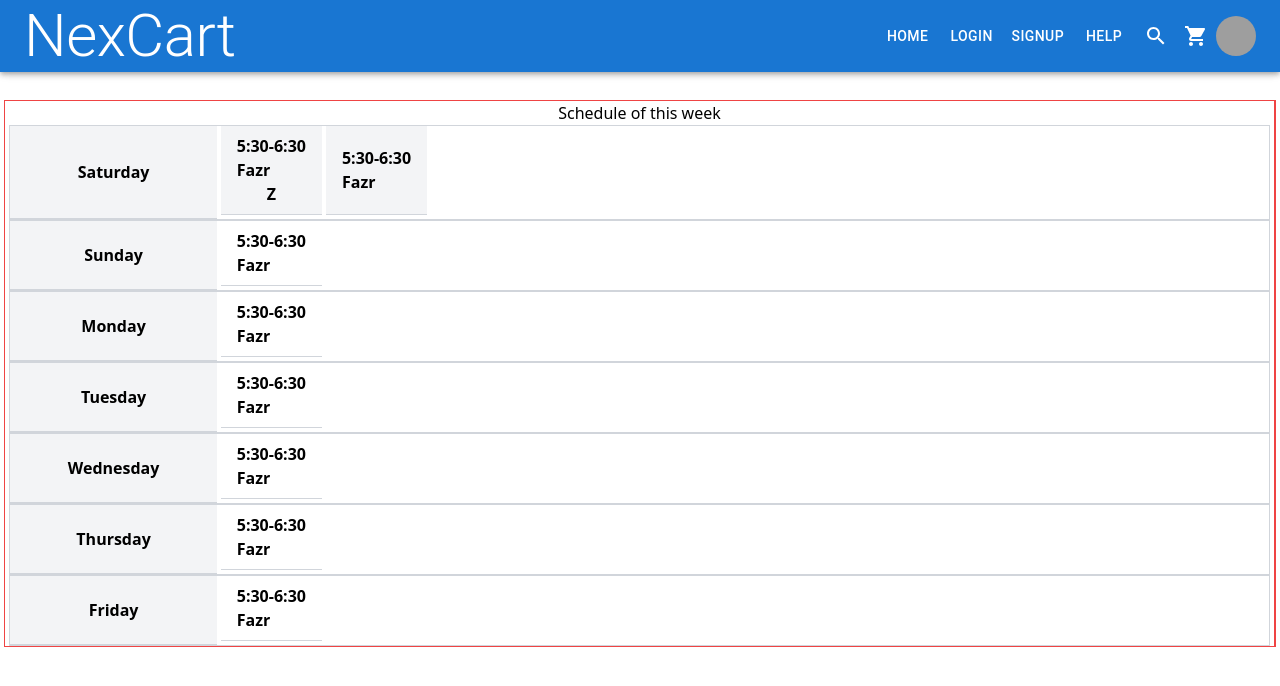
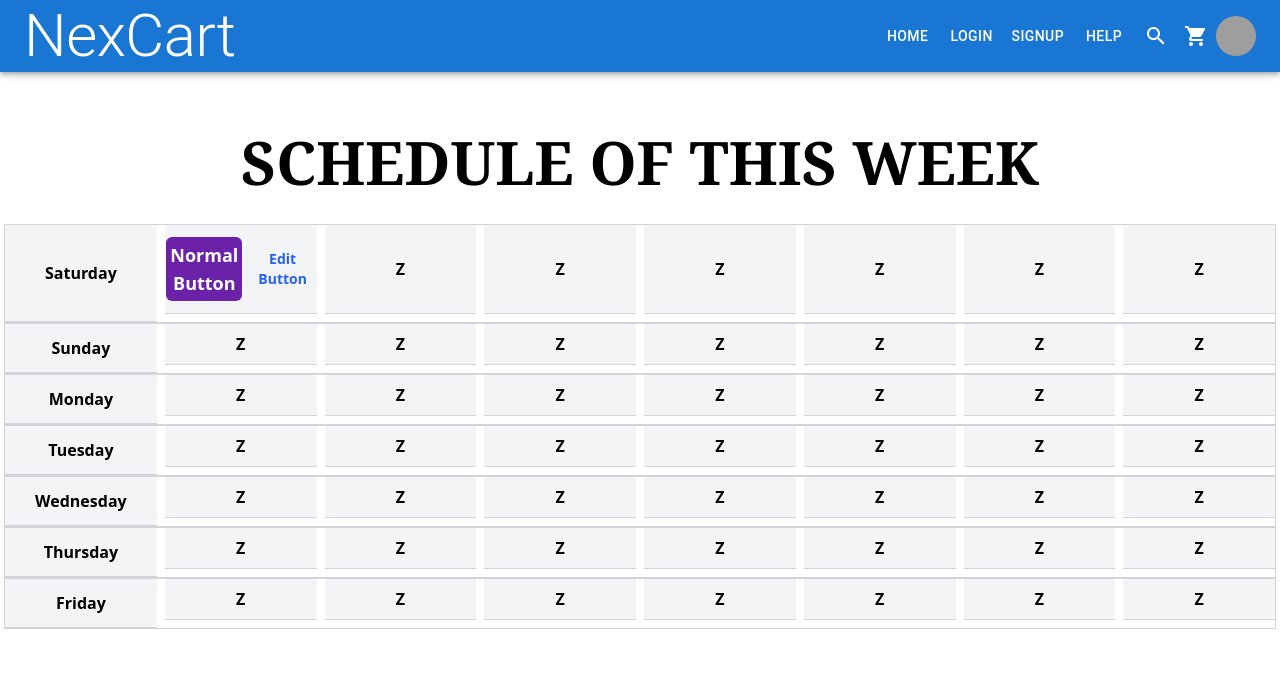
Before and after one commit to ZMHossain/digital-image-shop, a React (Create React App) app in the folder frontend/: page /weeklyroutine in a window 1280 px wide. Shown: the top 686 px of the page. Built offline with nearby package versions, Linux system fonts and the light colour scheme; grey boxes are pictures that could not be loaded.

Commit message:
updated weekly routine

```diff
--- a/frontend/src/pages/WeeklyRouitine.js
+++ b/frontend/src/pages/WeeklyRouitine.js
@@ -1,75 +1,223 @@
-import React from "react";
+import React, { useState } from "react";
 
 const WeeklyRouitine = () => {
+  const [buttonText, setButtonText] = useState("Normal Button");
+  const [isEditing, setIsEditing] = useState(false);
+  const [isModalOpen, setIsModalOpen] = useState(false);
+  const [task, setTask] = useState("Normal Button");
+  const handleEdit = () => {
+    setIsEditing(!isEditing);
+  };
+  const handleTextChange = (e) => {
+    setButtonText(e.target.value);
+  };
   return (
-    <div className="m-1 border border-red-500 border-r-2 flex flex-col justify-center items-center ">
-      Schedule of this week
-      <div class="grid grid-cols-12 gap-1 border border-gray-300">
-        <div class="col-span-2 row-span-2  font-bold bg-gray-100 px-4 py-2 border-b border-gray-300 flex flex-col justify-center items-center">
+    <div className="m-1  flex flex-col justify-center items-center ">
+      <h1 className=" font-extrabold font-serif p-8 text-6xl">
+        SCHEDULE OF THIS WEEK
+      </h1>
+      <div class="grid grid-cols-8 gap-2 w-full max-w-7xl border border-gray-300">
+        <div class="col-span-1 row-span-2  font-bold bg-gray-100 px-4 py-2 border-b border-gray-300 flex flex-col justify-center items-center">
           Saturday
         </div>
+        <div class="font-bold px-4 py-2 border-b bg-gray-100 flex  justify-center items-center border-gray-300">
+          {isEditing ? (
+            <input
+              type="text"
+              value={buttonText}
+              onChange={handleTextChange}
+              className="border border-gray-300 rounded px-4 py-2"
+            />
+          ) : (
+            <button
+              className=" bg-purple-800 text-white text-lg
+          rounded-md p-1 m-1  hover:bg-purple-900"
+            >
+              {buttonText}
+            </button>
+          )}
+
+          <button
+            onClick={handleEdit}
+            className=" text-blue-600 text-sm
+          rounded-md p-1 m-2  hover:text-purple-900 transition-transform duration-200 active:scale-95"
+          >
+            {isEditing ? "Finish Editing" : "Edit Button"}
+          </button>
+        </div>
         <div class="font-bold px-4 py-2 border-b bg-gray-100 flex flex-col justify-center items-center border-gray-300">
-          5:30-6:30 <br />
-          Fazr
+          <button>Z</button>
+        </div>{" "}
+        <div class="font-bold px-4 py-2 border-b bg-gray-100 flex flex-col justify-center items-center border-gray-300">
+          <button>Z</button>
+        </div>{" "}
+        <div class="font-bold px-4 py-2 border-b bg-gray-100 flex flex-col justify-center items-center border-gray-300">
+          <button>Z</button>
+        </div>{" "}
+        <div class="font-bold px-4 py-2 border-b bg-gray-100 flex flex-col justify-center items-center border-gray-300">
+          <button>Z</button>
+        </div>{" "}
+        <div class="font-bold px-4 py-2 border-b bg-gray-100 flex flex-col justify-center items-center border-gray-300">
           <button>Z</button>
         </div>
         <div class="font-bold px-4 py-2 border-b bg-gray-100 flex flex-col justify-center items-center border-gray-300">
-          5:30-6:30 <br />
-          Fazr
+          <button>Z</button>
         </div>
       </div>
-      <div class="grid grid-cols-12 gap-1 border border-gray-300">
-        <div class="col-span-2 row-span-2  font-bold bg-gray-100 px-4 py-2 border-b border-gray-300 flex flex-col justify-center items-center">
+      <div class="grid grid-cols-8 gap-2 w-full max-w-7xl border border-gray-300">
+        <div class="col-span-1 row-span-2  font-bold bg-gray-100 px-4 py-2 border-b border-gray-300 flex flex-col justify-center items-center">
           Sunday
         </div>
-        <div class="font-bold px-4 py-2 border-b flex flex-col justify-center items-center border-gray-300">
-          5:30-6:30 <br />
-          Fazr
+        <div class="font-bold px-4 py-2 border-b bg-gray-100 flex flex-col justify-center items-center border-gray-300">
+          <button>Z</button>
         </div>
-      </div>
-      <div class="grid grid-cols-12 gap-1 border border-gray-300">
-        <div class="col-span-2 row-span-2  font-bold bg-gray-100 px-4 py-2 border-b border-gray-300 flex flex-col justify-center items-center">
+        <div class="font-bold px-4 py-2 border-b bg-gray-100 flex flex-col justify-center items-center border-gray-300">
+          <button>Z</button>
+        </div>{" "}
+        <div class="font-bold px-4 py-2 border-b bg-gray-100 flex flex-col justify-center items-center border-gray-300">
+          <button>Z</button>
+        </div>{" "}
+        <div class="font-bold px-4 py-2 border-b bg-gray-100 flex flex-col justify-center items-center border-gray-300">
+          <button>Z</button>
+        </div>{" "}
+        <div class="font-bold px-4 py-2 border-b bg-gray-100 flex flex-col justify-center items-center border-gray-300">
+          <button>Z</button>
+        </div>{" "}
+        <div class="font-bold px-4 py-2 border-b bg-gray-100 flex flex-col justify-center items-center border-gray-300">
+          <button>Z</button>
+        </div>
+        <div class="font-bold px-4 py-2 border-b bg-gray-100 flex flex-col justify-center items-center border-gray-300">
+          <button>Z</button>
+        </div>
+      </div>{" "}
+      <div class="grid grid-cols-8 gap-2 w-full max-w-7xl border border-gray-300">
+        <div class="col-span-1 row-span-2  font-bold bg-gray-100 px-4 py-2 border-b border-gray-300 flex flex-col justify-center items-center">
           Monday
         </div>
-        <div class="font-bold px-4 py-2 border-b flex flex-col justify-center items-center border-gray-300">
-          5:30-6:30 <br />
-          Fazr
+        <div class="font-bold px-4 py-2 border-b bg-gray-100 flex flex-col justify-center items-center border-gray-300">
+          <button>Z</button>
         </div>
-      </div>
-      <div class="grid grid-cols-12 gap-1 border border-gray-300">
-        <div class="col-span-2 row-span-2  font-bold bg-gray-100 px-4 py-2 border-b border-gray-300 flex flex-col justify-center items-center">
+        <div class="font-bold px-4 py-2 border-b bg-gray-100 flex flex-col justify-center items-center border-gray-300">
+          <button>Z</button>
+        </div>{" "}
+        <div class="font-bold px-4 py-2 border-b bg-gray-100 flex flex-col justify-center items-center border-gray-300">
+          <button>Z</button>
+        </div>{" "}
+        <div class="font-bold px-4 py-2 border-b bg-gray-100 flex flex-col justify-center items-center border-gray-300">
+          <button>Z</button>
+        </div>{" "}
+        <div class="font-bold px-4 py-2 border-b bg-gray-100 flex flex-col justify-center items-center border-gray-300">
+          <button>Z</button>
+        </div>{" "}
+        <div class="font-bold px-4 py-2 border-b bg-gray-100 flex flex-col justify-center items-center border-gray-300">
+          <button>Z</button>
+        </div>
+        <div class="font-bold px-4 py-2 border-b bg-gray-100 flex flex-col justify-center items-center border-gray-300">
+          <button>Z</button>
+        </div>
+      </div>{" "}
+      <div class="grid grid-cols-8 gap-2 w-full max-w-7xl border border-gray-300">
+        <div class="col-span-1 row-span-2  font-bold bg-gray-100 px-4 py-2 border-b border-gray-300 flex flex-col justify-center items-center">
           Tuesday
         </div>
-        <div class="font-bold px-4 py-2 border-b flex flex-col justify-center items-center border-gray-300">
-          5:30-6:30 <br />
-          Fazr
+        <div class="font-bold px-4 py-2 border-b bg-gray-100 flex flex-col justify-center items-center border-gray-300">
+          <button>Z</button>
         </div>
-      </div>
-      <div class="grid grid-cols-12 gap-1 border border-gray-300">
-        <div class="col-span-2 row-span-2  font-bold bg-gray-100 px-4 py-2 border-b border-gray-300 flex flex-col justify-center items-center">
+        <div class="font-bold px-4 py-2 border-b bg-gray-100 flex flex-col justify-center items-center border-gray-300">
+          <button>Z</button>
+        </div>{" "}
+        <div class="font-bold px-4 py-2 border-b bg-gray-100 flex flex-col justify-center items-center border-gray-300">
+          <button>Z</button>
+        </div>{" "}
+        <div class="font-bold px-4 py-2 border-b bg-gray-100 flex flex-col justify-center items-center border-gray-300">
+          <button>Z</button>
+        </div>{" "}
+        <div class="font-bold px-4 py-2 border-b bg-gray-100 flex flex-col justify-center items-center border-gray-300">
+          <button>Z</button>
+        </div>{" "}
+        <div class="font-bold px-4 py-2 border-b bg-gray-100 flex flex-col justify-center items-center border-gray-300">
+          <button>Z</button>
+        </div>
+        <div class="font-bold px-4 py-2 border-b bg-gray-100 flex flex-col justify-center items-center border-gray-300">
+          <button>Z</button>
+        </div>
+      </div>{" "}
+      <div class="grid grid-cols-8 gap-2 w-full max-w-7xl border border-gray-300">
+        <div class="col-span-1 row-span-2  font-bold bg-gray-100 px-4 py-2 border-b border-gray-300 flex flex-col justify-center items-center">
           Wednesday
         </div>
-        <div class="font-bold px-4 py-2 border-b flex flex-col justify-center items-center border-gray-300">
-          5:30-6:30 <br />
-          Fazr
+        <div class="font-bold px-4 py-2 border-b bg-gray-100 flex flex-col justify-center items-center border-gray-300">
+          <button>Z</button>
         </div>
-      </div>
-      <div class="grid grid-cols-12 gap-1 border border-gray-300">
-        <div class="col-span-2 row-span-2  font-bold bg-gray-100 px-4 py-2 border-b border-gray-300 flex flex-col justify-center items-center">
+        <div class="font-bold px-4 py-2 border-b bg-gray-100 flex flex-col justify-center items-center border-gray-300">
+          <button>Z</button>
+        </div>{" "}
+        <div class="font-bold px-4 py-2 border-b bg-gray-100 flex flex-col justify-center items-center border-gray-300">
+          <button>Z</button>
+        </div>{" "}
+        <div class="font-bold px-4 py-2 border-b bg-gray-100 flex flex-col justify-center items-center border-gray-300">
+          <button>Z</button>
+        </div>{" "}
+        <div class="font-bold px-4 py-2 border-b bg-gray-100 flex flex-col justify-center items-center border-gray-300">
+          <button>Z</button>
+        </div>{" "}
+        <div class="font-bold px-4 py-2 border-b bg-gray-100 flex flex-col justify-center items-center border-gray-300">
+          <button>Z</button>
+        </div>
+        <div class="font-bold px-4 py-2 border-b bg-gray-100 flex flex-col justify-center items-center border-gray-300">
+          <button>Z</button>
+        </div>
+      </div>{" "}
+      <div class="grid grid-cols-8 gap-2 w-full max-w-7xl border border-gray-300">
+        <div class="col-span-1 row-span-2  font-bold bg-gray-100 px-4 py-2 border-b border-gray-300 flex flex-col justify-center items-center">
           Thursday
         </div>
-        <div class="font-bold px-4 py-2 border-b flex flex-col justify-center items-center border-gray-300">
-          5:30-6:30 <br />
-          Fazr
+        <div class="font-bold px-4 py-2 border-b bg-gray-100 flex flex-col justify-center items-center border-gray-300">
+          <button>Z</button>
         </div>
-      </div>
-      <div class="grid grid-cols-12 gap-1 border border-gray-300">
-        <div class="col-span-2 row-span-2  font-bold bg-gray-100 px-4 py-2 border-b border-gray-300 flex flex-col justify-center items-center">
+        <div class="font-bold px-4 py-2 border-b bg-gray-100 flex flex-col justify-center items-center border-gray-300">
+          <button>Z</button>
+        </div>{" "}
+        <div class="font-bold px-4 py-2 border-b bg-gray-100 flex flex-col justify-center items-center border-gray-300">
+          <button>Z</button>
+        </div>{" "}
+        <div class="font-bold px-4 py-2 border-b bg-gray-100 flex flex-col justify-center items-center border-gray-300">
+          <button>Z</button>
+        </div>{" "}
+        <div class="font-bold px-4 py-2 border-b bg-gray-100 flex flex-col justify-center items-center border-gray-300">
+          <button>Z</button>
+        </div>{" "}
+        <div class="font-bold px-4 py-2 border-b bg-gray-100 flex flex-col justify-center items-center border-gray-300">
+          <button>Z</button>
+        </div>
+        <div class="font-bold px-4 py-2 border-b bg-gray-100 flex flex-col justify-center items-center border-gray-300">
+          <button>Z</button>
+        </div>
+      </div>{" "}
+      <div class="grid grid-cols-8 gap-2 w-full max-w-7xl border border-gray-300">
+        <div class="col-span-1 row-span-2  font-bold bg-gray-100 px-4 py-2 border-b border-gray-300 flex flex-col justify-center items-center">
           Friday
         </div>
-        <div class="font-bold px-4 py-2 border-b flex flex-col justify-center items-center border-gray-300">
-          5:30-6:30 <br />
-          Fazr
+        <div class="font-bold px-4 py-2 border-b bg-gray-100 flex flex-col justify-center items-center border-gray-300">
+          <button>Z</button>
+        </div>
+        <div class="font-bold px-4 py-2 border-b bg-gray-100 flex flex-col justify-center items-center border-gray-300">
+          <button>Z</button>
+        </div>{" "}
+        <div class="font-bold px-4 py-2 border-b bg-gray-100 flex flex-col justify-center items-center border-gray-300">
+          <button>Z</button>
+        </div>{" "}
+        <div class="font-bold px-4 py-2 border-b bg-gray-100 flex flex-col justify-center items-center border-gray-300">
+          <button>Z</button>
+        </div>{" "}
+        <div class="font-bold px-4 py-2 border-b bg-gray-100 flex flex-col justify-center items-center border-gray-300">
+          <button>Z</button>
+        </div>{" "}
+        <div class="font-bold px-4 py-2 border-b bg-gray-100 flex flex-col justify-center items-center border-gray-300">
+          <button>Z</button>
+        </div>
+        <div class="font-bold px-4 py-2 border-b bg-gray-100 flex flex-col justify-center items-center border-gray-300">
+          <button>Z</button>
         </div>
       </div>
     </div>
```
